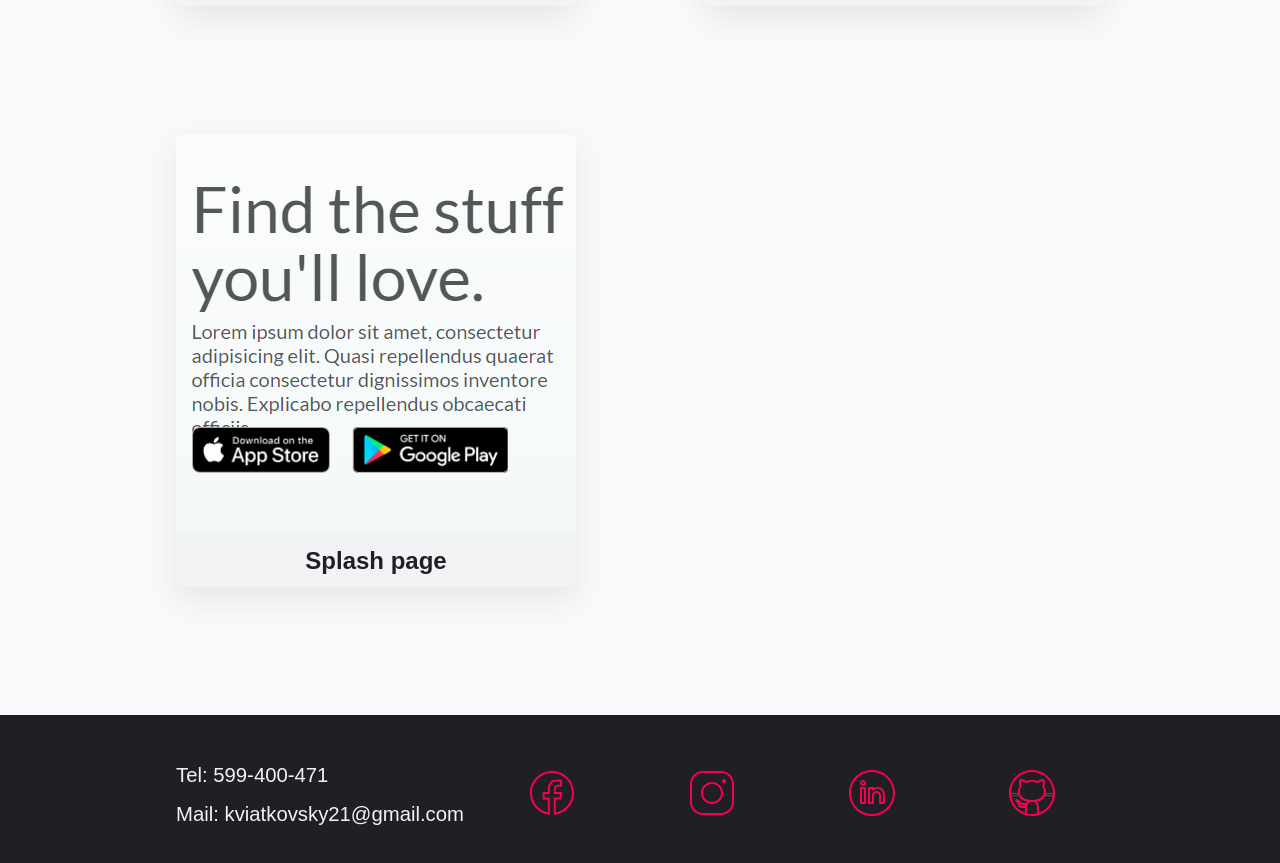
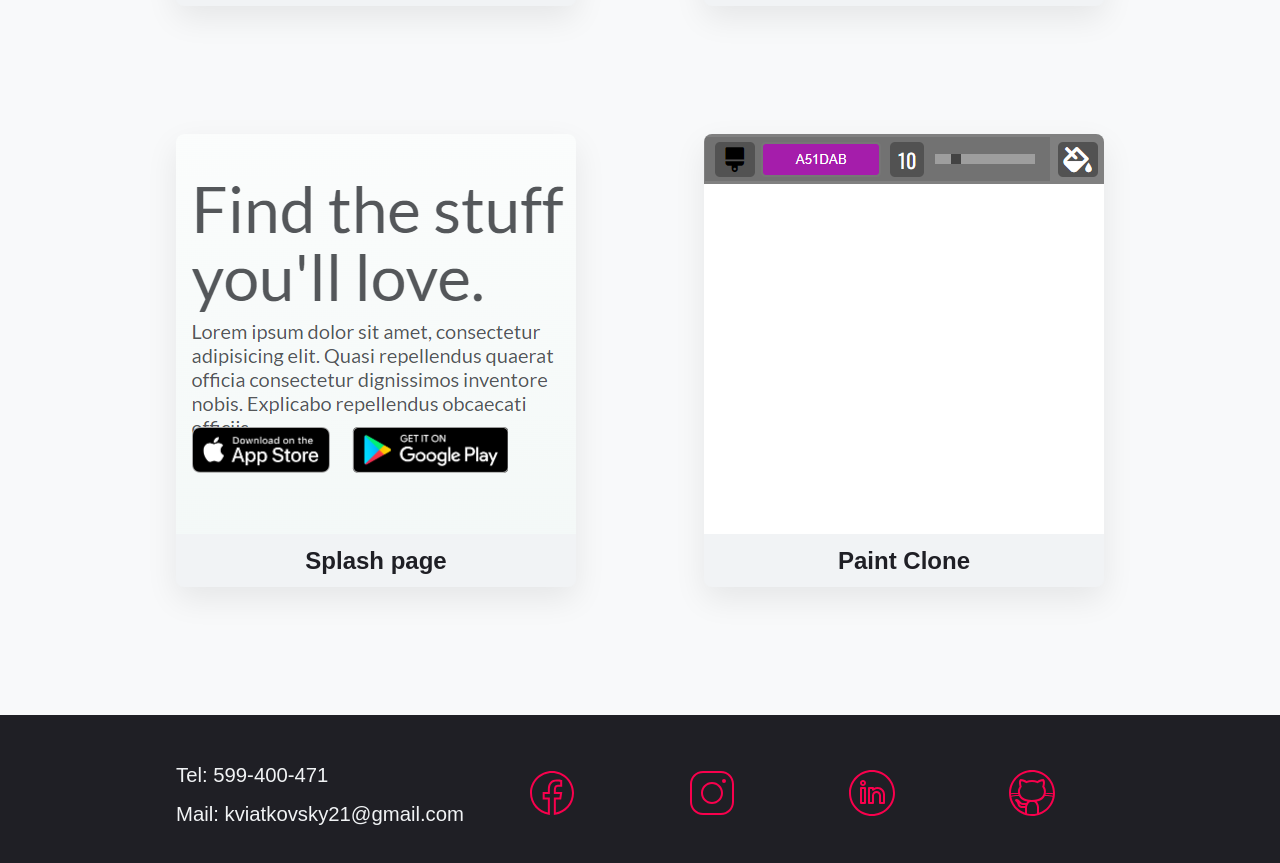
Before and after one commit to Kviatkovski/Portfolio-project, a React (Create React App) app: page / in a window 1280 px wide. Shown: the part 6540-7403 px from the top of the page. Built offline with nearby package versions, Linux system fonts and the light colour scheme.

Commit message:
adding paint clone project

```diff
--- a/src/components/main/Main.js
+++ b/src/components/main/Main.js
@@ -156,6 +156,13 @@ const projects = [
     type: "js",
     id: 21,
   },
+  {
+    name: "Paint Clone",
+    image: "../../assets/images/img-22.jpg",
+    url: "https://lukas-paint-clone.netlify.app/",
+    type: "js",
+    id: 22,
+  },
 ];
 
 const Main = () => {
```
Also changed, not shown: src/assets/images/img-22.jpg (added).
